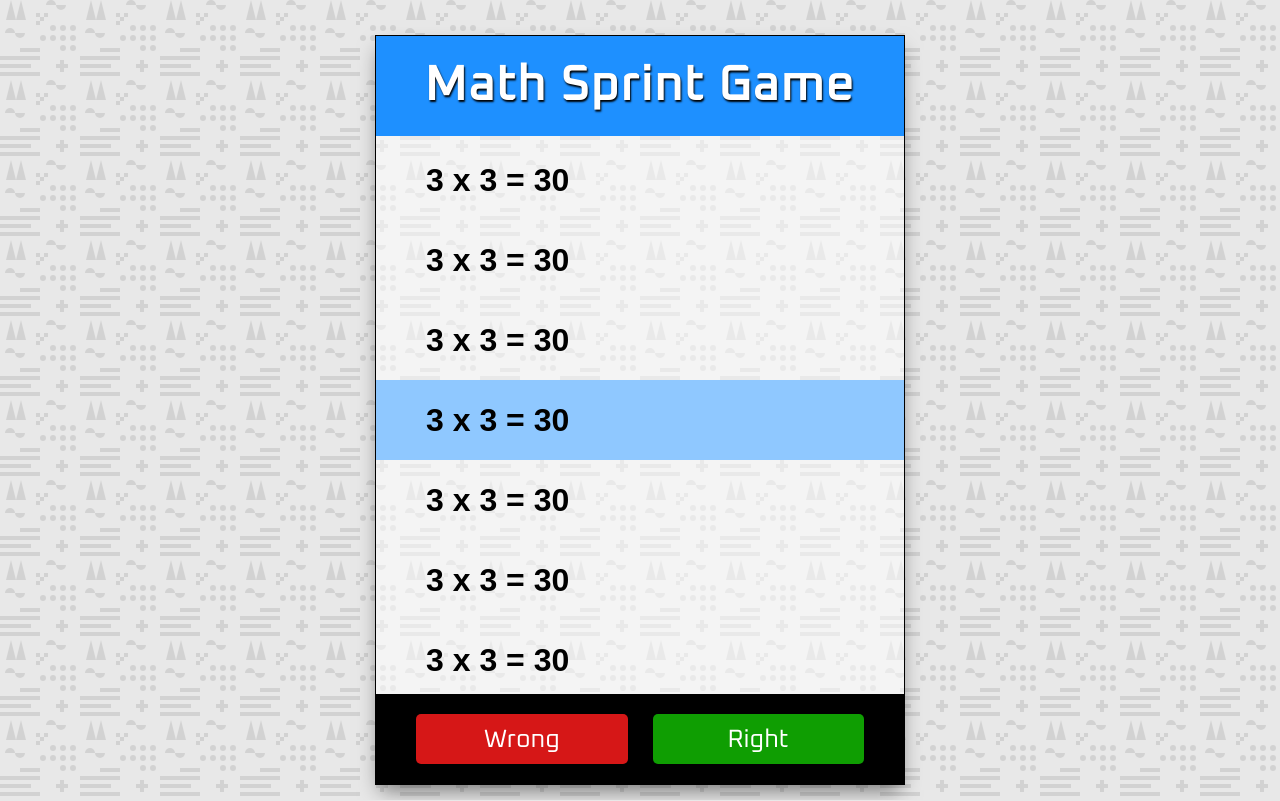
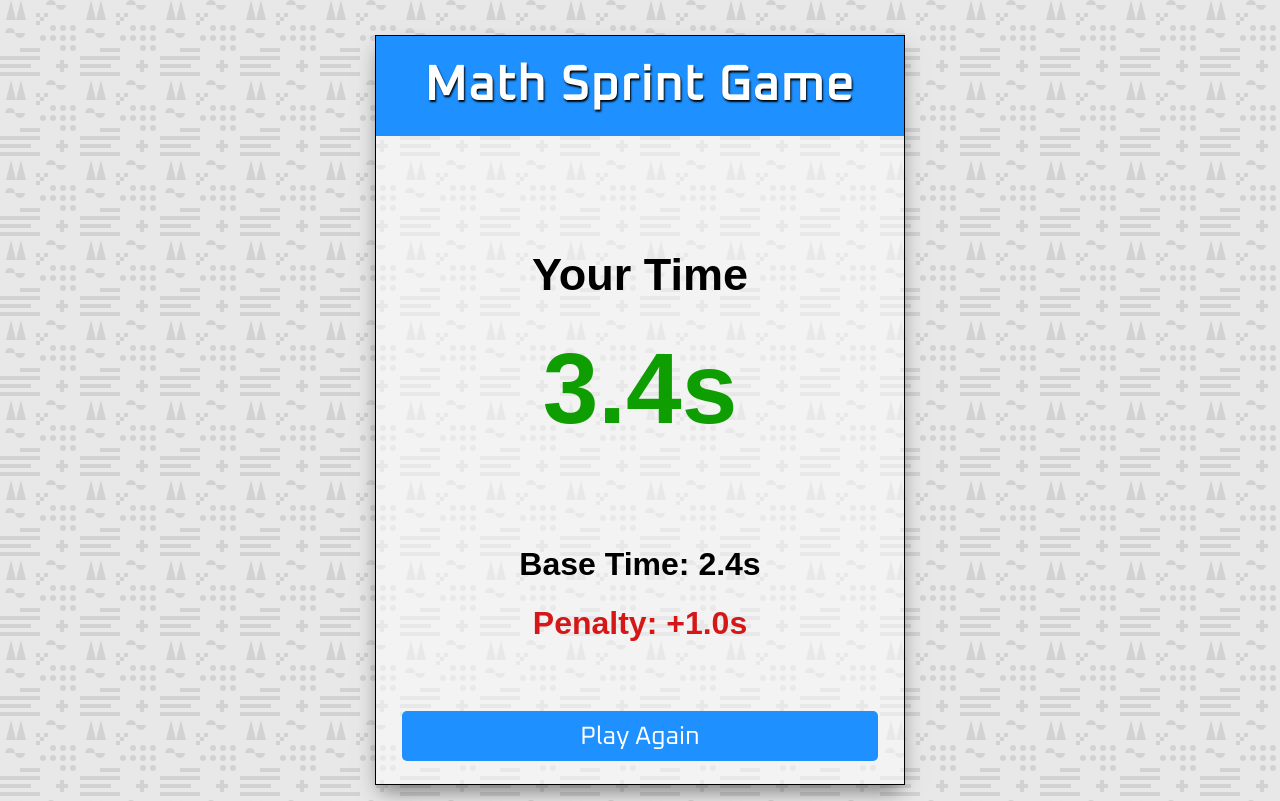
Before and after one commit to ChesterCabahug/m-sprint, a plain HTML site: page index.html in a window 1280 px wide. Drawn offline with Linux system fonts and the light colour scheme; a web font is replaced by a local one.

Commit message:
score page added

```diff
--- a/index.html
+++ b/index.html
@@ -71,49 +71,33 @@
         </div>
 
         <!-- game page -->
-        <div class="card" id="game-page">
+        <div class="card" id="game-page" hidden>
             <!-- item container -->
-            <div class="item-container">
-                <div class="selected-item">
-
-                </div>
-                <div class="item">
-                    <h1>3 x 3 = 30</h1>
-                </div>
-                <div class="item">
-                    <h1>3 x 3 = 30</h1>
-                </div>
-                <div class="item">
-                    <h1>3 x 3 = 30</h1>
-                </div>
-                <div class="item">
-                    <h1>3 x 3 = 30</h1>
-                </div>
-                <div class="item">
-                    <h1>3 x 3 = 30</h1>
-                </div>
-                <div class="item">
-                    <h1>3 x 3 = 30</h1>
-                </div>
-                <div class="item">
-                    <h1>3 x 3 = 30</h1>
-                </div>
-                <div class="item">
-                    <h1>3 x 3 = 30</h1>
-                </div>
-                <div class="item">
-                    <h1>3 x 3 = 30</h1>
-                </div>
-                <div class="item">
-                    <h1>3 x 3 = 30</h1>
-                </div>
-            </div>
+            <div class="item-container"></div>
             <!-- Right / wrong buttons -->
             <div class="item-footer">
                 <button class="wrong">Wrong</button>
                 <button class="right">Right</button>
             </div>
         </div>
+
+
+        <!-- score page -->
+        <div class="card" id="score-page">
+            <!-- score container -->
+            <div class="score-container">
+                <h1 class="title">Your Time</h1>
+                <h1 class="final-time">3.4s</h1>
+                <h1 class="base-time">Base Time: 2.4s</h1>
+                <h1 class="penalty-time">Penalty: +1.0s</h1>
+            </div>
+            <!-- play again button -->
+            <div class="score-footer">
+                <button class="play-again">Play Again</button>
+            </div>
+        </div>
+
+
     </div>
     <!-- Script -->
     <script src="script.js"></script>
```
